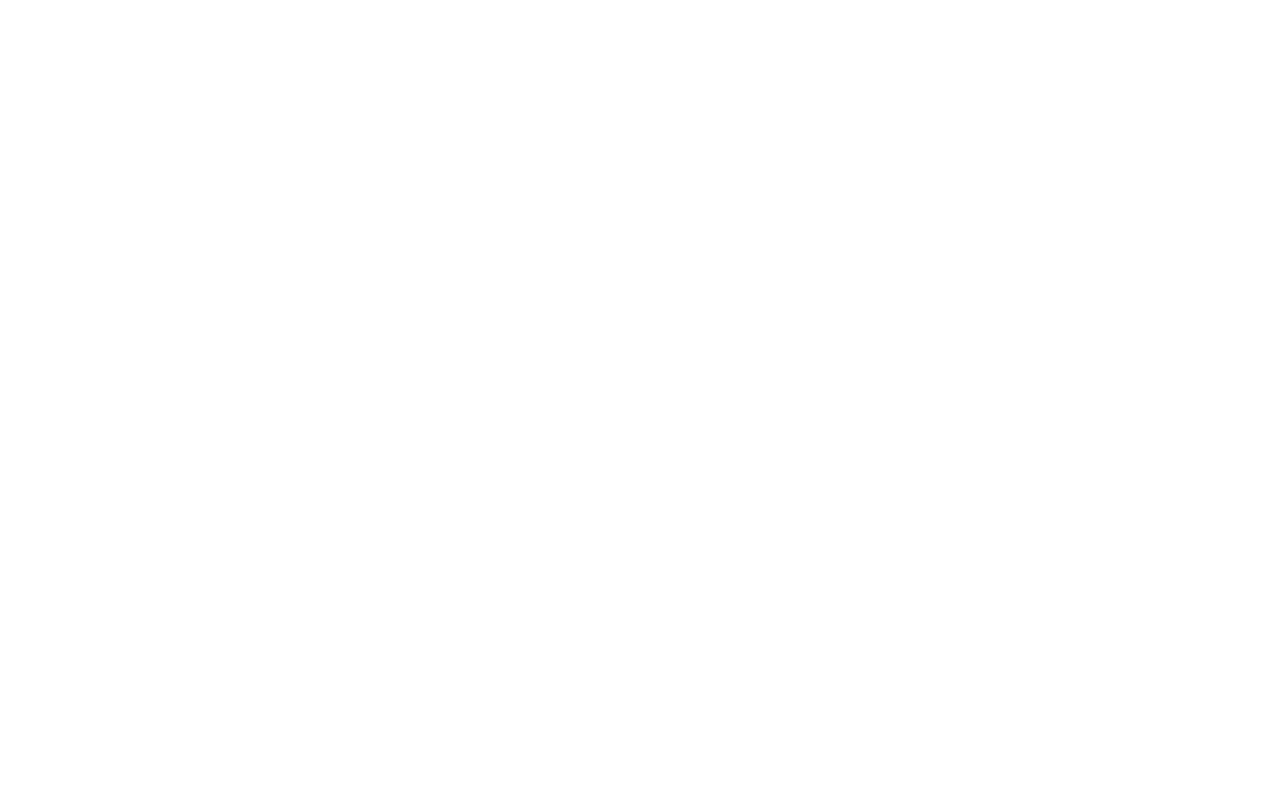
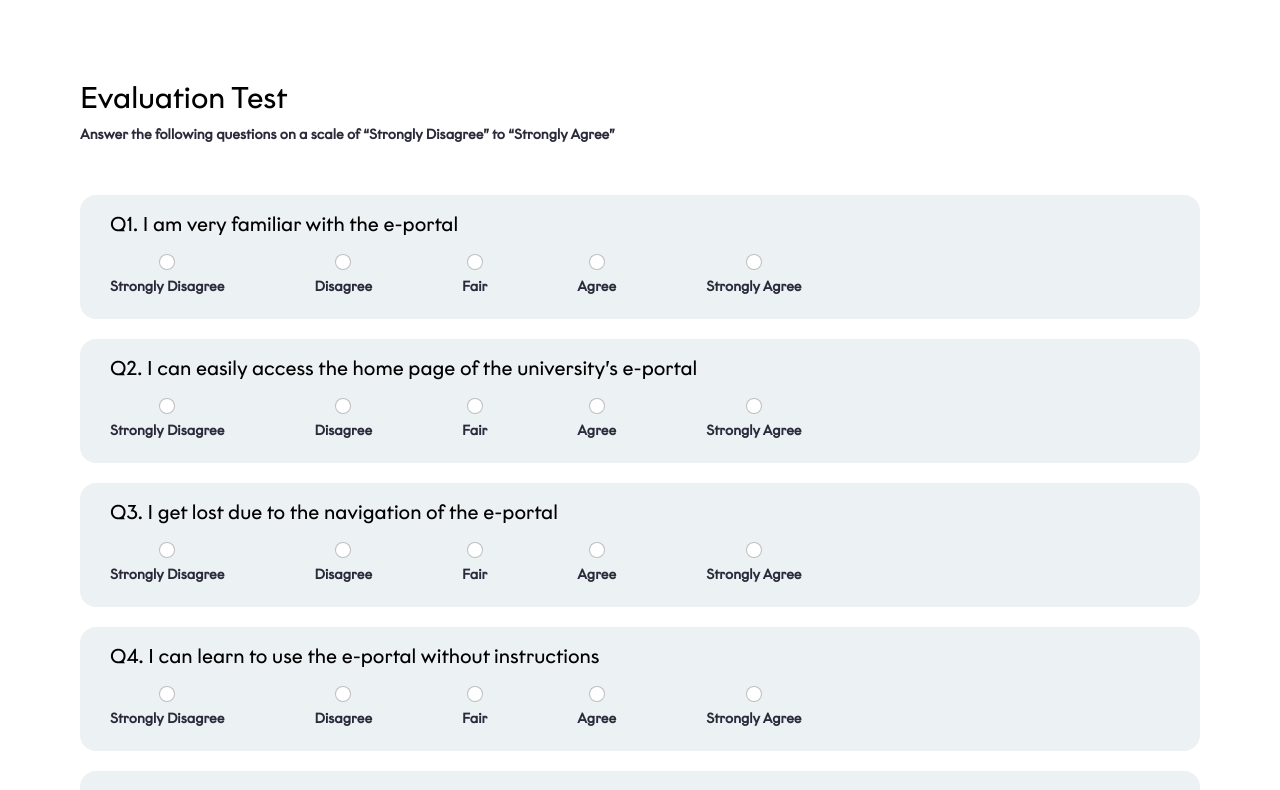
Before and after one commit to lexican/evaluation-test, a React (Create React App) app: page /evaluation-test-question in a window 1280 px wide. Before the commit this address had no page. Shown: the top 790 px of the page. Built offline with nearby package versions, Linux system fonts and the light colour scheme.

Commit message:
feat: added evaluation test question page

```diff
--- /dev/null
+++ b/src/components/evaluation-test-quesion/EvaluationTestQue.tsx
@@ -0,0 +1,69 @@
+import React, { FC } from "react";
+import { IEvaluationQuestion } from "../../data/data";
+import "./evaluation-test-que.scss";
+
+interface IProps {
+  iEvaluationQuestion: IEvaluationQuestion;
+}
+
+const EvaluationTestQue: FC<IProps> = ({iEvaluationQuestion}) => {
+  return (
+    <div className="question">
+      <p>{iEvaluationQuestion.question}</p>
+      <div className="d-flex">
+        <div className="form-check d-flex flex-column justify-content-cente align-items-center">
+          <input
+            className="form-check-input"
+            type="radio"
+            name="exampleRadios"
+            id="exampleRadios1"
+            value="Strongly Disagree"
+          />
+          <label className="form-check-label">Strongly Disagree</label>
+        </div>
+        <div className="form-check d-flex flex-column justify-content-cente align-items-center">
+          <input
+            className="form-check-input"
+            type="radio"
+            name="exampleRadios"
+            id="exampleRadios1"
+            value="Disagree"
+          />
+          <label className="form-check-label">Disagree</label>
+        </div>
+        <div className="form-check d-flex flex-column justify-content-cente align-items-center">
+          <input
+            className="form-check-input"
+            type="radio"
+            name="exampleRadios"
+            id="exampleRadios1"
+            value="Fair"
+          />
+          <label className="form-check-label">Fair</label>
+        </div>
+        <div className="form-check d-flex flex-column justify-content-cente align-items-center">
+          <input
+            className="form-check-input"
+            type="radio"
+            name="exampleRadios"
+            id="exampleRadios1"
+            value="Agree"
+          />
+          <label className="form-check-label">Agree</label>
+        </div>
+        <div className="form-check d-flex flex-column justify-content-cente align-items-center">
+          <input
+            className="form-check-input"
+            type="radio"
+            name="exampleRadios"
+            id="exampleRadios1"
+            value="Strongly Agree"
+          />
+          <label className="form-check-label">Strongly Agree</label>
+        </div>
+      </div>
+    </div>
+  );
+};
+
+export default EvaluationTestQue;
--- /dev/null
+++ b/src/components/evaluation-test-quesion/evaluation-test-que.scss
@@ -0,0 +1,27 @@
+.question {
+  background: #ecf1f4;
+  padding: 20px 30px;
+  border-radius: 16px;
+  margin-top: 20px;
+  p {
+    font-size: 20px;
+    color: #000000;
+    font-weight: 400;
+    line-height: 19.07px;
+  }
+  .form-check {
+    margin-right: 90px;
+    padding: 0 !important;
+  }
+  .form-check-label {
+    text-align: center;
+    font-size: 14px;
+    font-weight: 600;
+    color: #2a2a3a;
+    margin-top: 6px;
+  }
+  .form-check .form-check-input {
+    float: center;
+    margin-left: 0 !important;
+  }
+}
--- /dev/null
+++ b/src/data/data.tsx
@@ -0,0 +1,51 @@
+export type IEvaluationQuestion = {
+  id: number;
+  question: string;
+  answer?: string;
+};
+export const evaluationQuestions: IEvaluationQuestion[] = [
+  { id: 1, question: "Q1. I am very familiar with the e-portal", answer: "" },
+  {
+    id: 2,
+    question:
+      "Q2. I can easily access the home page of the university’s e-portal",
+    answer: "",
+  },
+  {
+    id: 3,
+    question: "Q3. I get lost due to the navigation of the e-portal",
+    answer: "",
+  },
+  {
+    id: 4,
+    question: "Q4. I can learn to use the e-portal without instructions",
+    answer: "",
+  },
+  {
+    id: 5,
+    question: "Q5. I can search for information and find it easily",
+    answer: "",
+  },
+  {
+    id: 6,
+    question:
+      "Q6. I easily understand the information content that is presented on the website",
+    answer: "",
+  },
+  {
+    id: 7,
+    question: "Q7. I can get up-to-date news and events on the e-portal",
+    answer: "",
+  },
+  {
+    id: 8,
+    question: "Q8. I can read the text on the e-portal very easily",
+    answer: "",
+  },
+  {
+    id: 9,
+    question: "Q9. The colors and content layout is comfortable to see",
+    answer: "",
+  },
+  { id: 10, question: "Q10. I feel comfortable using the website", answer: "" },
+];
--- /dev/null
+++ b/src/pages/evaluation-test-question/EvaluationTestQuestion.tsx
@@ -0,0 +1,21 @@
+import React from "react";
+import EvaluationTestQue from "../../components/evaluation-test-quesion/EvaluationTestQue";
+import { evaluationQuestions } from "../../data/data";
+import "./evaluation-test-question.style.scss";
+const EvaluationTestQuestion = () => {
+  return (
+    <div className="evaluation-que">
+      <h2>Evaluation Test</h2>
+      <p className="sub-title">
+        Answer the following questions on a scale of “Strongly Disagree” to
+        “Strongly Agree”
+      </p>
+      {evaluationQuestions.map((item) => {
+        return <EvaluationTestQue iEvaluationQuestion={item} />;
+      })}
+      <button className="btn submit-btn">Submit</button>
+    </div>
+  );
+};
+
+export default EvaluationTestQuestion;
--- /dev/null
+++ b/src/pages/evaluation-test-question/evaluation-test-question.style.scss
@@ -0,0 +1,27 @@
+.evaluation-que {
+  background: #ffffff;
+  width: 100%;
+  padding: 80px;
+  h2 {
+    font-size: 30px;
+    font-weight: 400;
+    color: #000000;
+  }
+  .sub-title {
+    font-size: 14px;
+    font-weight: 600;
+    color: #2a2a3a;
+    margin-bottom: 50px;
+    border-radius: 16px;
+  }
+  .submit-btn {
+    background: #0f77f0;
+    color: #ffffff;
+    border-radius: 40px;
+    font-size: 16px;
+    font-weight: 600;
+    margin-right: 100px;
+    box-shadow: none !important;
+    margin-top: 51px;
+  }
+}
--- a/src/routes/routes.tsx
+++ b/src/routes/routes.tsx
@@ -2,6 +2,7 @@
 import { BrowserRouter as Router, Routes, Route } from "react-router-dom";
 import Login from "../pages/auth/login/Login";
 import SignUp from "../pages/auth/signin/SignIn";
+import EvaluationTestQuestion from "../pages/evaluation-test-question/EvaluationTestQuestion";
 import EvaluationTest from "../pages/evaluation-test/EvaluationTest";
 
 const AppRoutes = () => {
@@ -11,6 +12,7 @@
         <Route path="/" element={<Login />} />
         <Route path="/register" element={<SignUp />} />
         <Route path="/evaluation-test" element={<EvaluationTest />} />
+        <Route path="/evaluation-test-question" element={<EvaluationTestQuestion />} />
       </Routes>
     </Router>
   );
```
